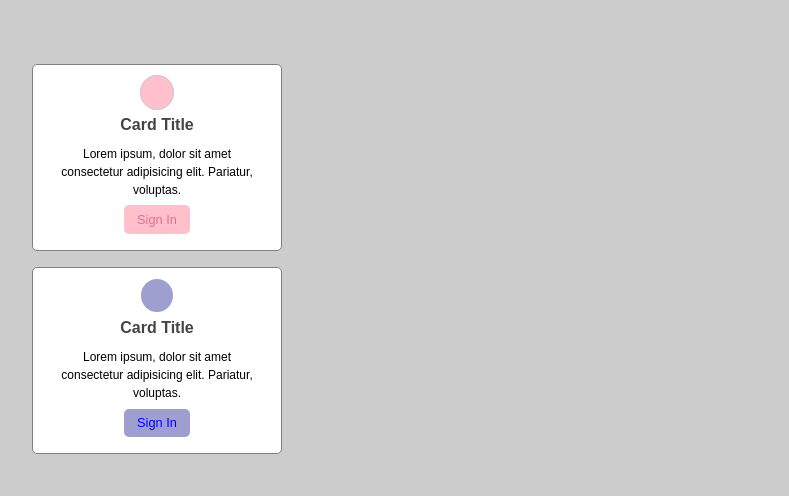
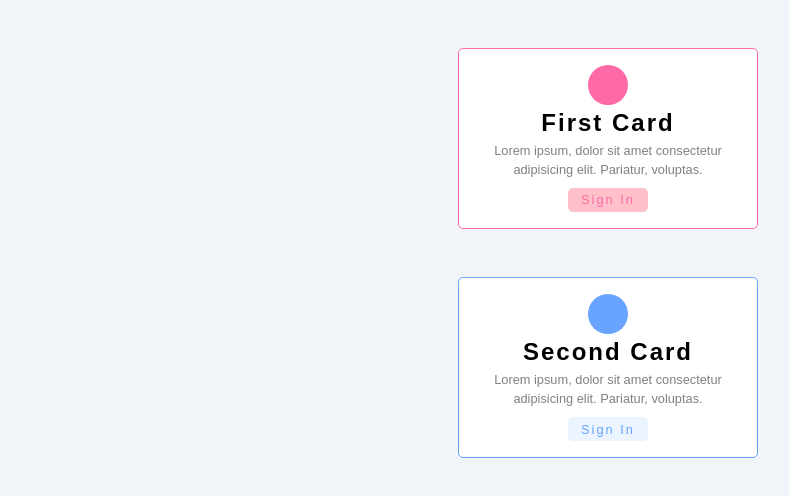
Before and after one commit to Ramyadav8383/box_model_project, a plain HTML site: page index.html in a window 1280 px wide. Shown: the whole page, without its empty margins (32-821 px from the left). Drawn offline with Linux system fonts and the light colour scheme.

Commit message:
new commit

```diff
--- a/index.html
+++ b/index.html
@@ -8,25 +8,25 @@
     <title>Css Box model project</title>
   </head>
   <body>
-    <div class="container">
-      <div class="box box-1">
-        <span class="icon"></span>
-        <h4>Card Title</h4>
-        <p>
+    <!-- first card -->
+    <div class="card card-1">
+      <div class="icon bg-pink"></div>
+      <h2 class="title">First Card</h2>
+      <p class="text">
         Lorem ipsum, dolor sit amet consectetur adipisicing elit. Pariatur,
         voluptas.
       </p>
-        <a href="#" class="btn btn-pink">Sign In</a>
+      <button class="btn btn-pink">sign in</button>
     </div>
-      <div class="box box-2">
-        <span class="icon"></span>
-        <h4>Card Title</h4>
-        <p>
+    <!-- second card -->
+    <div class="card card-2">
+      <div class="icon bg-blue"></div>
+      <h2 class="title">Second Card</h2>
+      <p class="text">
         Lorem ipsum, dolor sit amet consectetur adipisicing elit. Pariatur,
         voluptas.
       </p>
-        <a href="#" class="btn btn-blue">Sign In</a>
-      </div>
+      <button class="btn btn-blue">sign in</button>
     </div>
   </body>
 </html>
--- a/main.css
+++ b/main.css
@@ -7,54 +7,64 @@
 body {
   font-family: Arial, Helvetica, sans-serif;
   line-height: 1.5;
-  background-color: #ccc;
+  background-color: #f1f5f9;
 }
-.container {
-  margin: 4rem;
-}
-.box {
+
+.card {
   border: 1px solid #f4f4f4;
-  width: 250px;
+  max-width: 300px;
   padding: 1rem 1.5rem;
-  margin: 1rem 0;
+  margin: 3rem auto;
   text-align: center;
   background: #fff;
-  border: 1px solid grey;
+  border: 1px solid transparent;
   border-radius: 5px;
 }
-.box h4 {
-  margin: 0.5rem 0;
-  color: #444;
+.card-1 {
+  border: 1px solid #ff69a6;
 }
-.box p {
-  font-size: 0.75rem;
-  margin-bottom: 0.4rem;
+.card-2 {
+  border: 1px solid #68a3ff;
 }
-.box-1 .icon {
-  background: pink;
-  padding: 0.5rem 1rem;
-  border: 1px solid #ccc;
+.title {
+  text-transform: capitalize;
+  letter-spacing: 2px;
+}
+.text {
+  font-size: 0.8rem;
+  line-height: 1.5;
+  color: grey;
+  margin-bottom: 0.5rem;
+}
+.icon {
+  width: 40px;
+  height: 40px;
+  background: #68a3ff;
   border-radius: 50%;
-}
-.box-2 .icon {
-  background: rgb(159, 159, 207);
-  padding: 0.5rem 1rem;
-  border-radius: 50%;
+  margin: 0 auto;
 }
 .btn {
+  text-transform: capitalize;
   color: #fff;
   display: inline-block;
   font-size: 0.8rem;
-  /* border: 1px solid #333; */
+  border: transparent;
   border-radius: 5px;
   text-decoration: none;
   padding: 0.3rem 0.8rem;
+  letter-spacing: 2px;
 }
 .btn-pink {
   background: pink;
-  color: palevioletred;
+  color: #ff69a6;
 }
 .btn-blue {
-  background: rgb(159, 159, 207);
-  color: blue;
+  background: #ecf4ff;
+  color: #68a3ff;
 }
+.bg-pink {
+  background: #ff69a6;
+}
+.bg-blue {
+  background: #68a3ff;
+}
```
Lines whose indentation alone changed are shown as unchanged.
